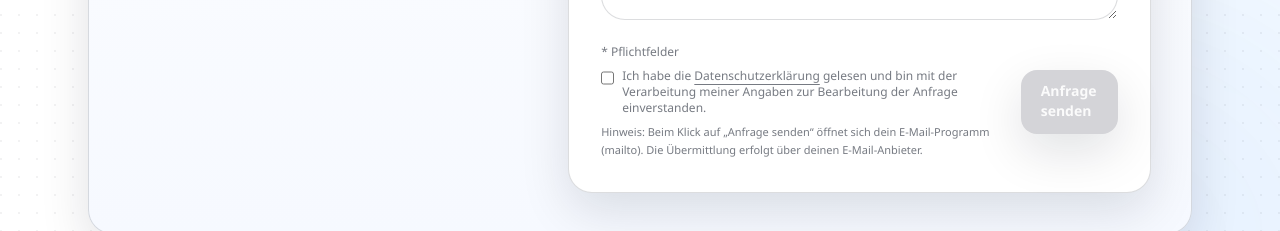
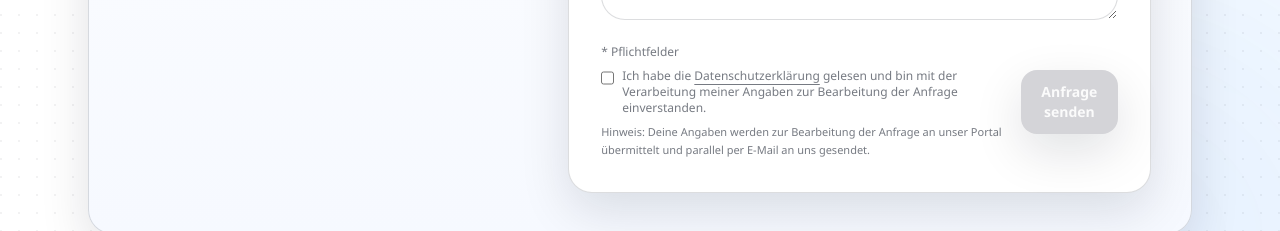
Before and after one commit to freddykamhol/milodo-medical, a Next.js app: page / in a window 1280 px wide. Shown: the part 4525-4756 px from the top of the page. Built offline with nearby package versions, Linux system fonts and the light colour scheme; no server answers.

Commit message:
Contact inquiries: send to portal API + update privacy notice

```diff
--- a/src/app/contact-form.tsx
+++ b/src/app/contact-form.tsx
@@ -11,6 +11,7 @@ type FormState = {
   email: string;
   phone: string;
   message: string;
+  website: string; // honeypot
   privacyConsent: boolean;
 
   // EH-Ausbildung
@@ -54,6 +55,7 @@ export default function ContactForm(props: { toEmail: string; initialMode?: Mode
     email: "",
     phone: "",
     message: "",
+    website: "",
     privacyConsent: false,
 
     trainingDate: "",
@@ -73,6 +75,8 @@ export default function ContactForm(props: { toEmail: string; initialMode?: Mode
     qualification: "",
     staffCount: "",
   });
+  const [submitting, setSubmitting] = useState(false);
+  const [submitState, setSubmitState] = useState<null | "ok" | "error">(null);
 
   const subject = useMemo(() => {
     if (form.mode === "eh") return "Anforderung EH-Ausbildung";
@@ -159,6 +163,86 @@ export default function ContactForm(props: { toEmail: string; initialMode?: Mode
   };
 
   const requiredOk = Boolean(sanitize(form.name) && sanitize(form.email) && form.privacyConsent);
+  const portalUrl = (process.env.NEXT_PUBLIC_PORTAL_URL ?? "https://app.milodo-medical.de").replace(/\/+$/g, "");
+
+  async function submitToPortal() {
+    setSubmitting(true);
+    setSubmitState(null);
+    try {
+      const details =
+        form.mode === "eh"
+          ? {
+              targetGroup: sanitize(form.targetGroup),
+              trainingDate: sanitize(form.trainingDate),
+              trainingLocation: sanitize(form.trainingLocation),
+              participantCount: sanitize(form.participantCount),
+            }
+          : form.mode === "sanitaet"
+            ? {
+                eventType: sanitize(form.eventType),
+                eventDate: sanitize(form.eventDate),
+                eventLocation: sanitize(form.eventLocation),
+                attendees: sanitize(form.attendees),
+                eventDuration: sanitize(form.eventDuration),
+              }
+            : form.mode === "boerse"
+              ? {
+                  shiftDateFrom: sanitize(form.shiftDateFrom),
+                  shiftDateTo: sanitize(form.shiftDateTo),
+                  shiftLocation: sanitize(form.shiftLocation),
+                  qualification: sanitize(form.qualification),
+                  staffCount: sanitize(form.staffCount),
+                }
+              : {};
+
+      const res = await fetch(`${portalUrl}/api/public/contact-inquiries`, {
+        method: "POST",
+        headers: { "content-type": "application/json" },
+        body: JSON.stringify({
+          website: form.website,
+          mode: form.mode,
+          name: sanitize(form.name),
+          company: sanitize(form.company),
+          email: sanitize(form.email),
+          phone: sanitize(form.phone),
+          message: sanitize(form.message),
+          details,
+          privacyConsent: form.privacyConsent,
+          sourceUrl: window.location.href,
+        }),
+      });
+      const json = (await res.json().catch(() => null)) as { ok?: boolean } | null;
+      if (!res.ok || !json?.ok) throw new Error("submit_failed");
+      setSubmitState("ok");
+      setForm((prev) => ({
+        ...prev,
+        name: "",
+        company: "",
+        email: "",
+        phone: "",
+        message: "",
+        website: "",
+        trainingDate: "",
+        trainingLocation: "",
+        participantCount: "",
+        targetGroup: "",
+        eventType: "",
+        eventDate: "",
+        eventLocation: "",
+        attendees: "",
+        eventDuration: "",
+        shiftDateFrom: "",
+        shiftDateTo: "",
+        shiftLocation: "",
+        qualification: "",
+        staffCount: "",
+      }));
+    } catch {
+      setSubmitState("error");
+    } finally {
+      setSubmitting(false);
+    }
+  }
 
   return (
     <div className="rounded-3xl border border-[var(--border)] bg-[var(--surface)] p-6 shadow-[var(--shadow)] md:p-8">
@@ -457,6 +541,19 @@ export default function ContactForm(props: { toEmail: string; initialMode?: Mode
         />
       </div>
 
+      <div className="hidden">
+        <label className="grid gap-1">
+          <span className="text-xs font-semibold text-[color:var(--muted)]">Website</span>
+          <input
+            value={form.website}
+            onChange={(e) => set("website", e.target.value)}
+            className="h-11 rounded-2xl border border-[var(--border)] bg-[var(--surface)] px-4 text-sm outline-none"
+            autoComplete="off"
+            tabIndex={-1}
+          />
+        </label>
+      </div>
+
       <div className="mt-6 flex flex-col gap-3 sm:flex-row sm:items-center sm:justify-between">
         <div className="grid gap-2">
           <div className="text-xs text-[color:var(--muted)]">* Pflichtfelder</div>
@@ -476,20 +573,34 @@ export default function ContactForm(props: { toEmail: string; initialMode?: Mode
             </span>
           </label>
           <div className="text-[11px] leading-relaxed text-[color:var(--muted)]">
-            Hinweis: Beim Klick auf „Anfrage senden“ öffnet sich dein E-Mail-Programm (mailto). Die Übermittlung erfolgt
-            über deinen E-Mail-Anbieter.
+            Hinweis: Deine Angaben werden zur Bearbeitung der Anfrage an unser Portal übermittelt und parallel per
+            E‑Mail an uns gesendet.
           </div>
+          {submitState === "ok" ? (
+            <div className="text-xs font-semibold text-[color:var(--muted)]">
+              Danke! Deine Anfrage ist eingegangen.
+            </div>
+          ) : null}
+          {submitState === "error" ? (
+            <div className="text-xs text-red-600">
+              Versand fehlgeschlagen. Bitte versuche es erneut oder nutze{" "}
+              <a className="underline underline-offset-4" href={mailto}>
+                E‑Mail
+              </a>
+              .
+            </div>
+          ) : null}
         </div>
-        <a
+        <button
+          type="button"
+          disabled={!requiredOk || submitting}
+          onClick={submitToPortal}
           className={`inline-flex items-center justify-center rounded-2xl px-5 py-3 text-sm font-semibold text-white shadow-[var(--shadow)] transition ${
-            requiredOk
-              ? "bg-[var(--accent)] hover:opacity-90"
-              : "bg-zinc-300 text-white/90 pointer-events-none"
+            requiredOk && !submitting ? "bg-[var(--accent)] hover:opacity-90" : "bg-zinc-300 text-white/90"
           }`}
-          href={mailto}
         >
-          Anfrage senden
-        </a>
+          {submitting ? "Sende…" : "Anfrage senden"}
+        </button>
       </div>
     </div>
   );
--- a/src/app/datenschutz/page.tsx
+++ b/src/app/datenschutz/page.tsx
@@ -13,7 +13,7 @@ export default function DatenschutzPage() {
         { href: "#verantwortlicher", label: "Verantwortlicher" },
         { href: "#zwecke", label: "Zwecke & Rechtsgrundlagen" },
         { href: "#logs", label: "Server-Logfiles" },
-        { href: "#kontakt", label: "Kontakt (mailto)" },
+        { href: "#kontakt", label: "Kontaktformular" },
         { href: "#cookies", label: "Cookies/Tracking" },
         { href: "#empfaenger", label: "Empfänger" },
         { href: "#rechte", label: "Deine Rechte" },
@@ -49,8 +49,8 @@ export default function DatenschutzPage() {
             Interesse).
           </li>
           <li>
-            Kontaktaufnahme per E-Mail / Anfrageformular (mailto) zur Bearbeitung von Anfragen (Art. 6 Abs. 1 lit. b
-            DSGVO vorvertragliche Maßnahmen bzw. Art. 6 Abs. 1 lit. f DSGVO).
+            Kontaktaufnahme per Kontaktformular / E-Mail zur Bearbeitung von Anfragen (Art. 6 Abs. 1 lit. b DSGVO
+            vorvertragliche Maßnahmen bzw. Art. 6 Abs. 1 lit. f DSGVO).
           </li>
         </ul>
       </section>
@@ -69,17 +69,15 @@ export default function DatenschutzPage() {
       </section>
 
       <section id="kontakt" className="grid gap-3 text-sm leading-relaxed text-[color:var(--muted)]">
-        <h2 className="text-base font-semibold text-[var(--foreground)]">4. Kontaktaufnahme (mailto)</h2>
+        <h2 className="text-base font-semibold text-[var(--foreground)]">4. Kontaktformular</h2>
         <p>
-          Diese Website stellt ein Anfrageformular bereit, das beim Klick auf „Anfrage senden“ einen{" "}
-          <span className="font-mono">mailto:</span>-Link öffnet. Die eingegebenen Daten werden dabei nicht an einen
-          Server dieser Website übertragen, sondern in deinem E-Mail-Programm übernommen und über deinen E-Mail-Anbieter
-          versendet.
+          Wenn du uns über das Kontaktformular kontaktierst, werden die von dir eingegebenen Angaben (z.B. Name,
+          Kontaktdaten, Nachricht und ggf. Leistungsdetails) zum Zweck der Bearbeitung der Anfrage verarbeitet.
         </p>
         <p>
-          Wir verarbeiten die von dir übermittelten Angaben ausschließlich zur Bearbeitung deiner Anfrage und für
-          Anschlussfragen. Eine Weitergabe erfolgt nur, sofern dies zur Bearbeitung erforderlich ist oder eine
-          gesetzliche Verpflichtung besteht.
+          Die Übermittlung erfolgt an unser Portal zur internen Bearbeitung und wird parallel per E‑Mail an uns
+          zugestellt. Eine Weitergabe erfolgt nur, sofern dies zur Bearbeitung erforderlich ist oder eine gesetzliche
+          Verpflichtung besteht.
         </p>
       </section>
 
```
Also changed, not shown: 1 other file (tests, documents, lock files or other folders).
